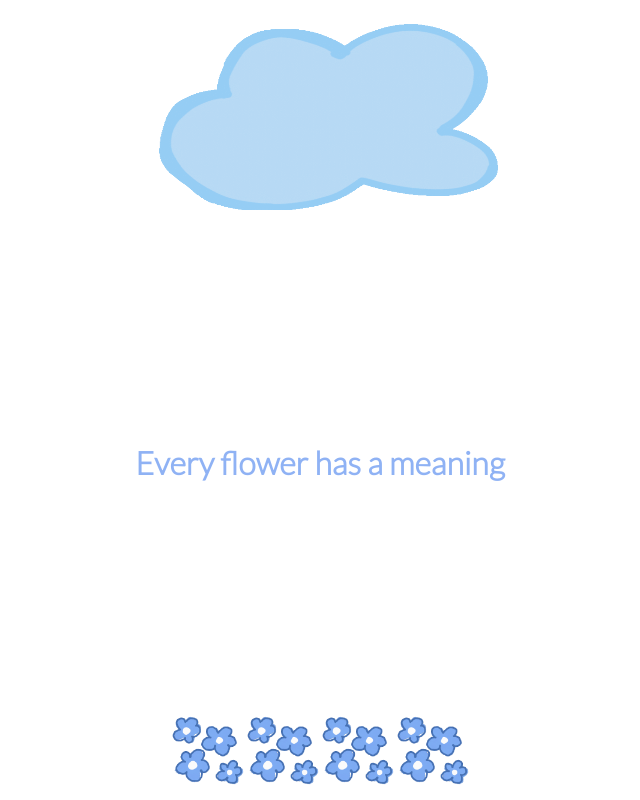
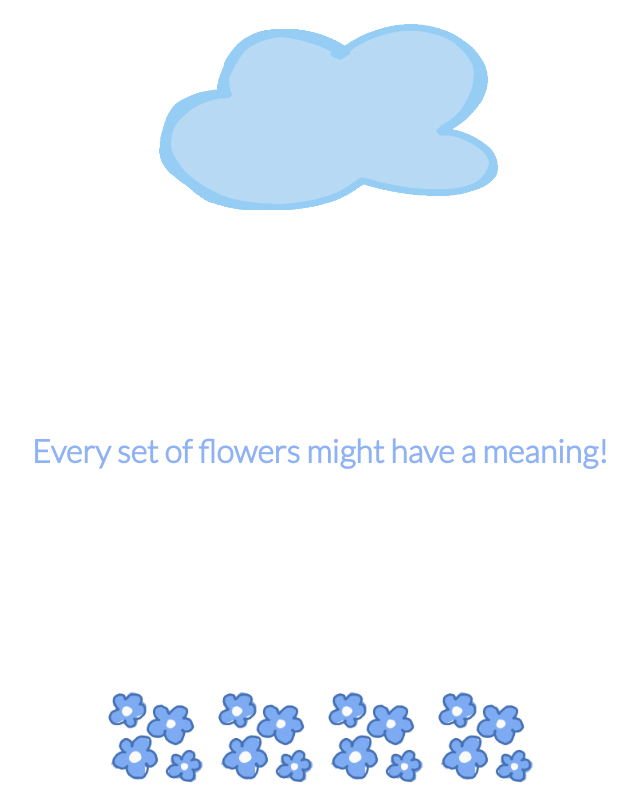
Before and after one commit to jesusaugusto0x2/flauer, a React (Create React App) app: page / in a window 1280 px wide. Shown: the whole page, without its empty margins (320-960 px from the left). Built offline with nearby package versions, Linux system fonts and the light colour scheme.

Commit message:
(feat): build basic hidden letter component

```diff
--- /dev/null
+++ b/src/components/atoms/HiddenLetter.tsx
@@ -0,0 +1,44 @@
+import React, { useState } from 'react'
+import { Image } from '../index'
+import styled from 'styled-components'
+import BlueFlower from '../../assets/blue_flowers.gif'
+
+const HiddenLetterContainer = styled.div`
+  cursor: pointer;
+  margin: 0 5px;
+  width: 100px;
+  height: 100px;
+  display: flex;
+  justify-content: center;
+  align-items: center;
+
+  img {
+    width: 100%;
+    height: 100%;
+  }
+`
+
+const Letter = styled.span`
+  font-size: 28px;
+  fontweight: vold;
+`
+
+interface LetterProps {
+  letter: string
+  words: string[]
+}
+
+const HiddenLetter: React.FC<LetterProps> = ({ letter, words }) => {
+  const [isInside, setIsInside] = useState<boolean>(false)
+
+  return (
+    <HiddenLetterContainer
+      onMouseEnter={() => setIsInside(true)}
+      onMouseLeave={() => setIsInside(false)}
+    >
+      {!isInside ? <Image source={BlueFlower} /> : <Letter>{letter}</Letter>}
+    </HiddenLetterContainer>
+  )
+}
+
+export default HiddenLetter
--- a/src/components/containers/Structure.tsx
+++ b/src/components/containers/Structure.tsx
@@ -31,7 +31,7 @@ const Structure: React.FC = () => (
     <ImageContainer>
       <Image source={Cloud} />
     </ImageContainer>
-    <Title>Every flower has a meaning</Title>
+    <Title>Every set of flowers might have a meaning!</Title>
     <PuzzleWord word={FLOWER_WORD} />
   </StructureContainer>
 )
--- a/src/components/index.ts
+++ b/src/components/index.ts
@@ -1,5 +1,6 @@
 // Atomic components
 export { default as Title } from './atoms/Title'
+export { default as HiddenLetter } from './atoms/HiddenLetter'
 export { default as Image } from './atoms/Image'
 
 // Molecule components
--- a/src/components/molecules/PuzzleWord.tsx
+++ b/src/components/molecules/PuzzleWord.tsx
@@ -1,6 +1,6 @@
 import React from 'react'
 import styled from 'styled-components'
-import { Image } from '../index'
+import { HiddenLetter } from '../index'
 import BlueFlower from '../../assets/blue_flowers.gif'
 
 const PuzzleWordContainer = styled.div`
@@ -16,7 +16,7 @@ interface PuzzleWordContainerProps {
 const PuzzleWord: React.FC<PuzzleWordContainerProps> = ({ word }) => (
   <PuzzleWordContainer>
     {Object.keys(word).map((letterItem: string) => (
-      <Image key={letterItem} source={BlueFlower} width={75} height={75} />
+      <HiddenLetter key={letterItem} letter={letterItem} words={word[letterItem]} />
     ))}
   </PuzzleWordContainer>
 )
--- a/src/constants.ts
+++ b/src/constants.ts
@@ -1,5 +1,17 @@
 export const FLOWER_WORD = {
-  F: ['Flower', 'Fascinating', 'Fabulous'],
+  F: [
+    'Flower',
+    'Fascinating',
+    'Fabulous',
+    'Funny',
+    'Fresh',
+    'Fairness',
+    'Faithful',
+    'Fanciful',
+    'Fantasy',
+    'Forgiving',
+    'Fulfilling',
+  ],
   L: [
     'Loyal',
     'Lovable',
```
